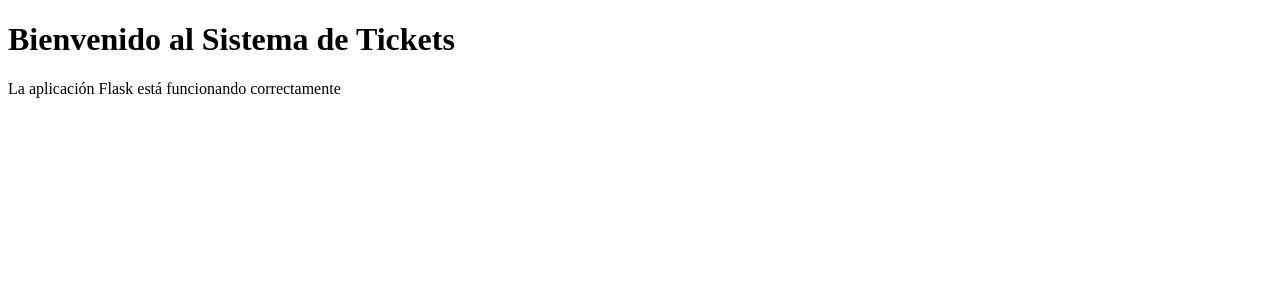
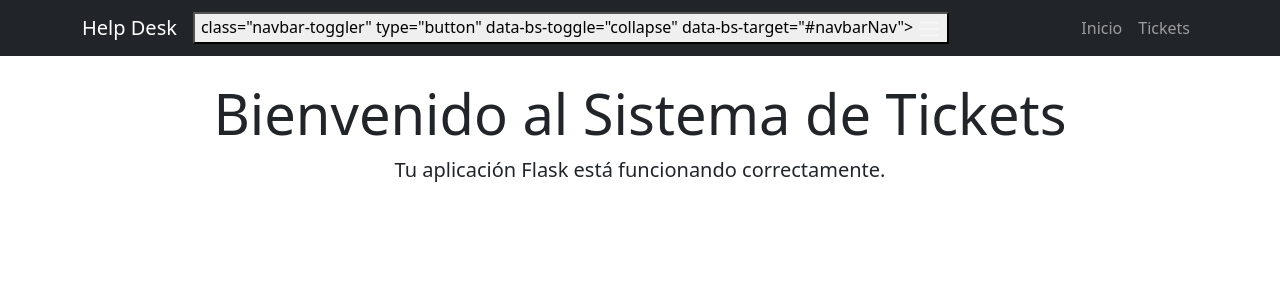
Before and after one commit to muty-gif/Help-Desk-L1, a Python web app: template app/templates/index.html in a window 1280 px wide. Shown: the top 300 px of the page. Run offline with Jinja, Linux system fonts and the light colour scheme; the template is opened without the code that fills it, so the values that code supplies are empty.

Commit message:
Template and components inheritance

```diff
--- a/app/templates/components/navbar.html
+++ b/app/templates/components/navbar.html
@@ -0,0 +1,38 @@
+<nav class="navbar navbar-expand-lg navbar-dark bg-dark">
+    <div class="container">
+
+        <a class="navbar-brand" href="/">
+            Help Desk
+        </a>
+
+        <button>
+            class="navbar-toggler"
+            type="button"
+            data-bs-toggle="collapse"
+            data-bs-target="#navbarNav">
+
+            <span class="navbar-toggler-icon"></span>
+
+        </button>
+
+        <div class="collapse navbar-collapse" id="navbarNav">
+
+            <ul class="navbar-nav ms-auto">
+
+                <li class="nav-item">
+                    <a class="nav-link" href="/">
+                        Inicio
+                    </a>
+                </li>
+
+                <li class="nav-item">
+                    <a class="nav-link" href="#">
+                        Tickets
+                    </a>
+                </li>
+
+            </ul>
+
+        </div>
+    </div>
+</nav>
--- a/app/templates/index.html
+++ b/app/templates/index.html
@@ -1,12 +1,20 @@
-<!DOCTYPE html>
-<html lang="es">
-    <head>
-        <meta charset="UTF-8">
-        <title>Help Desk</title>
-    </head>
-    <body>
-        <h1>Bienvenido al Sistema de Tickets</h1>
+{% extends "base.html" %}
 
-        <p>La aplicación Flask está funcionando correctamente</p>
-    </body>
-</html>
+{% block title %}
+Inicio
+{% endblock %}
+
+{% block content %}
+
+<div class="text-center">
+
+    <h1 class="display-4">
+        Bienvenido al Sistema de Tickets
+    </h1>
+
+    <p class="lead">
+        Tu aplicación Flask está funcionando correctamente.
+    </p>
+</div>
+
+{% endblock %}
```
